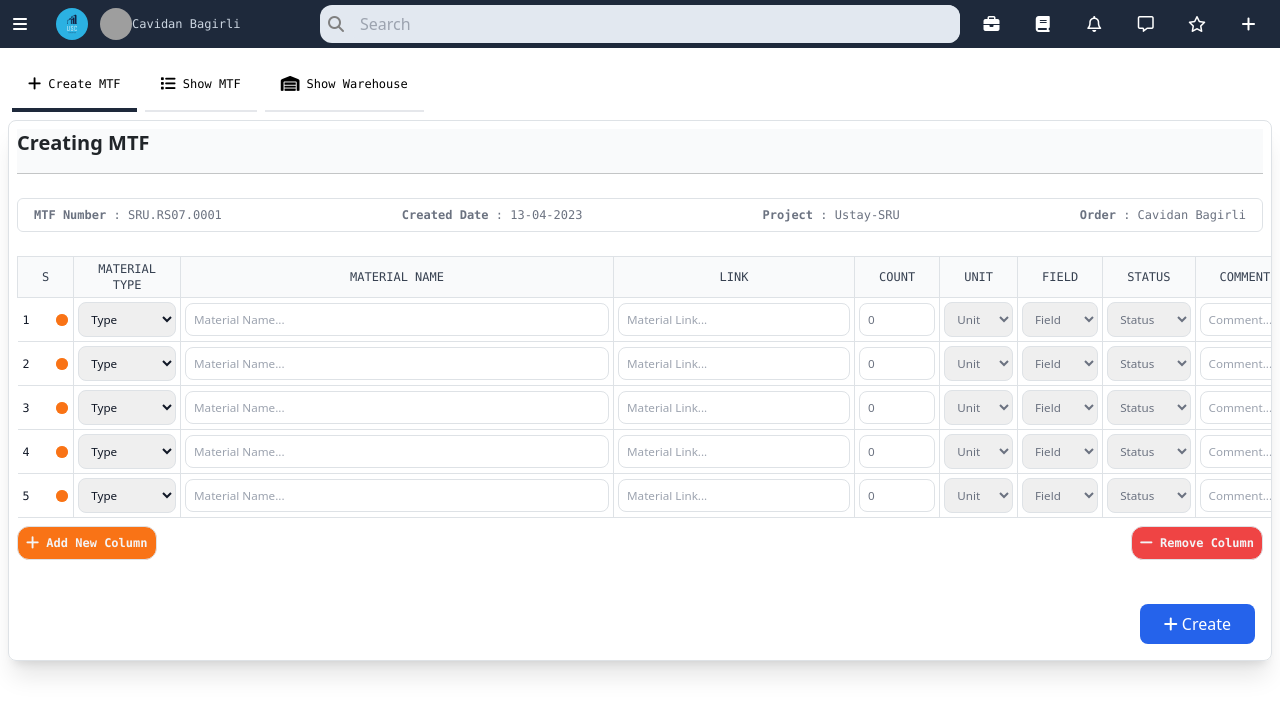
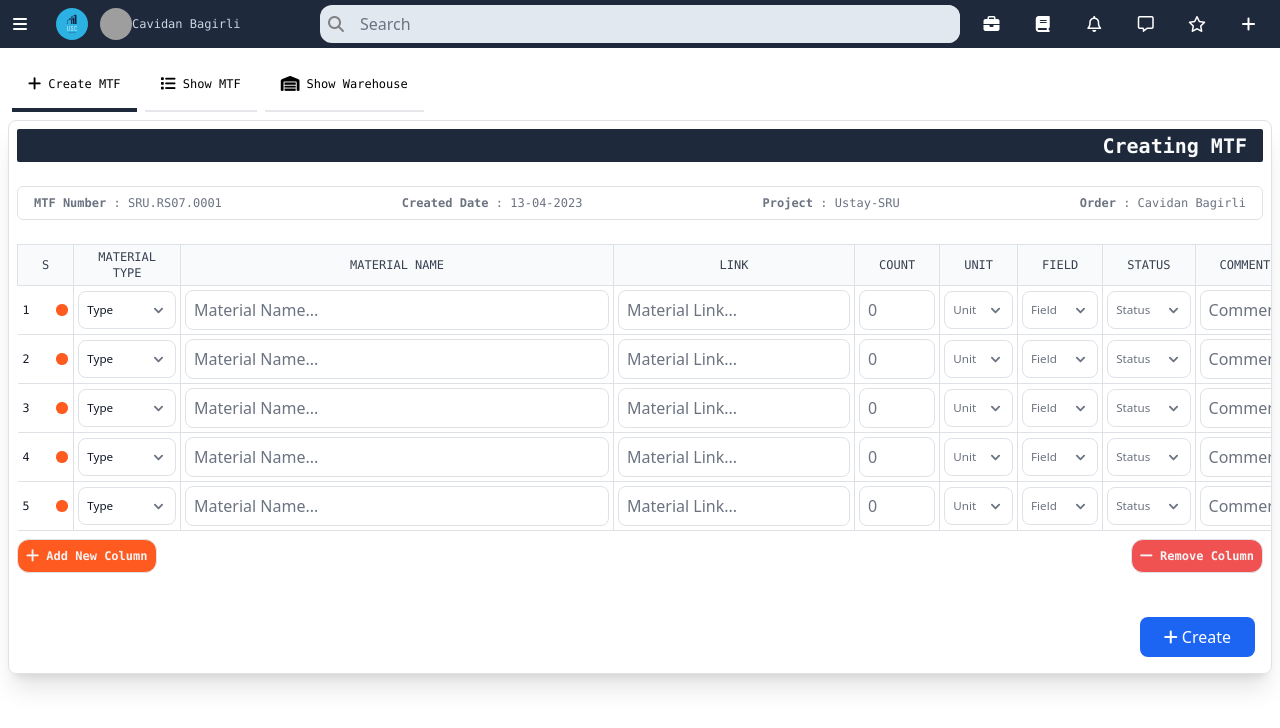
Before and after one commit to cavidanbagiri/UstaySCClient, a Vue app: page /order/createmtf in a window 1280 px wide. Shown: the top 728 px of the page. Built offline with nearby package versions, Linux system fonts and the light colour scheme; grey boxes are pictures that could not be loaded.

Commit message:
Adding Flowbite

```diff
--- a/index.html
+++ b/index.html
@@ -5,6 +5,11 @@
     <link rel="icon" type="image/svg+xml" href="/vite.svg" />
     <meta name="viewport" content="width=device-width, initial-scale=1.0" />
     <link rel="stylesheet" href="https://cdnjs.cloudflare.com/ajax/libs/font-awesome/6.4.0/css/all.min.css" integrity="sha512-iecdLmaskl7CVkqkXNQ/ZH/XLlvWZOJyj7Yy7tcenmpD1ypASozpmT/E0iPtmFIB46ZmdtAc9eNBvH0H/ZpiBw==" crossorigin="anonymous" referrerpolicy="no-referrer" />
+
+    <link rel="preconnect" href="https://fonts.googleapis.com">
+<link rel="preconnect" href="https://fonts.gstatic.com" crossorigin>
+<link href="https://fonts.googleapis.com/css2?family=Kanit&family=Roboto+Slab&family=Source+Code+Pro:wght@200&display=swap" rel="stylesheet">
+
     <title>Vite + Vue</title>
   </head>
   <body>
--- a/package.json
+++ b/package.json
@@ -10,6 +10,7 @@
   },
   "dependencies": {
     "axios": "^1.3.5",
+    "flowbite": "^1.6.5",
     "pinia": "^2.0.34",
     "vue": "^3.2.47",
     "vue-router": "^4.1.6"
--- a/src/App.vue
+++ b/src/App.vue
@@ -5,7 +5,6 @@
 
     <Navbar/>
 
-    <Off_Canvas_Comp v-if="store.GETCANVASTOGGLE"/>
 
     <router-view></router-view>
 
@@ -15,6 +14,9 @@
 
 <script setup>
 
+  import { onMounted,  } from 'vue';
+  import { initFlowbite } from 'flowbite'
+
   import STF_COMP from './components/STF_Table_Comp.vue';
   import Navbar from './layouts/Navbar.vue';
   import Off_Canvas_Comp from './components/design/Off_Canvas_Comp.vue';
@@ -22,6 +24,11 @@
   const store = IndexStore();
 
 
+  onMounted(()=>{
+    initFlowbite();
+  })
+
+
 </script>
 
 <style lang="">
--- a/src/components/mtf_table/MTF_Table_Title_Comp.vue
+++ b/src/components/mtf_table/MTF_Table_Title_Comp.vue
@@ -1,7 +1,7 @@
 
 <template>
-    <div class="text-start bg-gray-50">
-        <span class="py-5 font-bold text-xl my-5 ">Creating MTF</span>
+    <div class="text-gray-50 bg-slate-800 flex items-center justify-end px-3 rounded-sm ">
+        <span class="font-bold text-xl font-mono  ">Creating MTF</span>
         <hr>
     </div>
     <!-- MTF Inform Section -->
--- a/src/layouts/Navbar.vue
+++ b/src/layouts/Navbar.vue
@@ -5,11 +5,9 @@
             <span @click="toggleCanvas" class="p-2 rounded-xl cursor-pointer  w-10 h-10 flex flex-row justify-center items-center hover:bg-black"><i class="fa-solid fa-bars fa-md" style="color: white;"></i></span>
 
             <router-link to="/">
-                <!-- <img class="w-12 h-12" src="https://cdn2.iconfinder.com/data/icons/letters-and-numbers-1/32/lowercase_letter_u_red-512.png" alt=""> -->
                 <img class="w-10 h-10 ml-3 p-1 rounded-full" src="../assets/logo.png" alt="">
             </router-link>
             <span class="p-2 rounded-xl cursor-pointer hover:bg-black flex flex-row items-center">
-                <!-- <i class="fa-regular fa-user fa-md mr-1" style="color:white"></i> -->
                 <img class="w-8 h-8 rounded-full" src="https://img.freepik.com/free-photo/the-beautiful-girl-stands-near-walll-with-leaves_8353-5377.jpg?w=2000" alt="">
                 <span class=" text-xs text-slate-300 font-mono">Cavidan Bagirli</span>
             </span>
@@ -18,7 +16,7 @@
         <div class="col-span-6 flex flex-row items-center" >
             <div class="flex flex-row w-full bg-slate-200 p-0 m-0 rounded-xl items-center hover:bg-white">
                 <i class="fa-solid fa-magnifying-glass px-2" style="color:gray"></i>
-                <input class="w-full h-full p-2 bg-slate-200 rounded-xl hover:bg-white outline-none text-gray-500" type="search" name="" id="" placeholder="Search">
+                <input class="w-full h-full p-2 bg-slate-200 rounded-xl hover:bg-white outline-none text-gray-500 border-none" type="search" name="" id="" placeholder="Search">
             </div>
         </div>
 
--- a/tailwind.config.js
+++ b/tailwind.config.js
@@ -3,9 +3,12 @@ export default {
   content: [
     "./index.html",
     "./src/**/*.{js,ts,jsx,tsx,vue}",
+    "node_modules/flowbite-react/**/*.{js,jsx,ts,tsx,vue}"
   ],
   theme: {
     extend: {},
   },
-  plugins: [],
+  plugins: [
+    require('flowbite/plugin')
+  ]
 }
```
Also changed, not shown: 1 other file (tests, documents, lock files or other folders).
